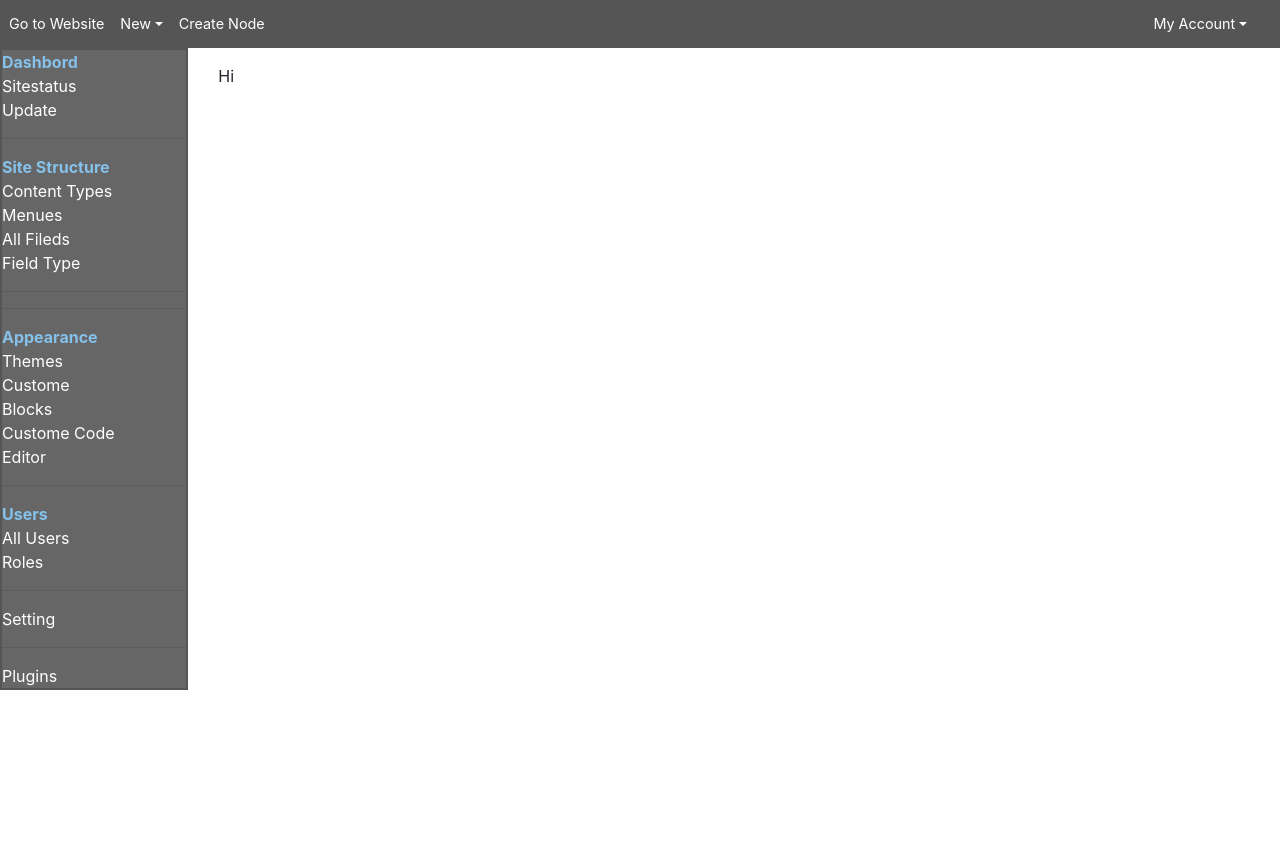
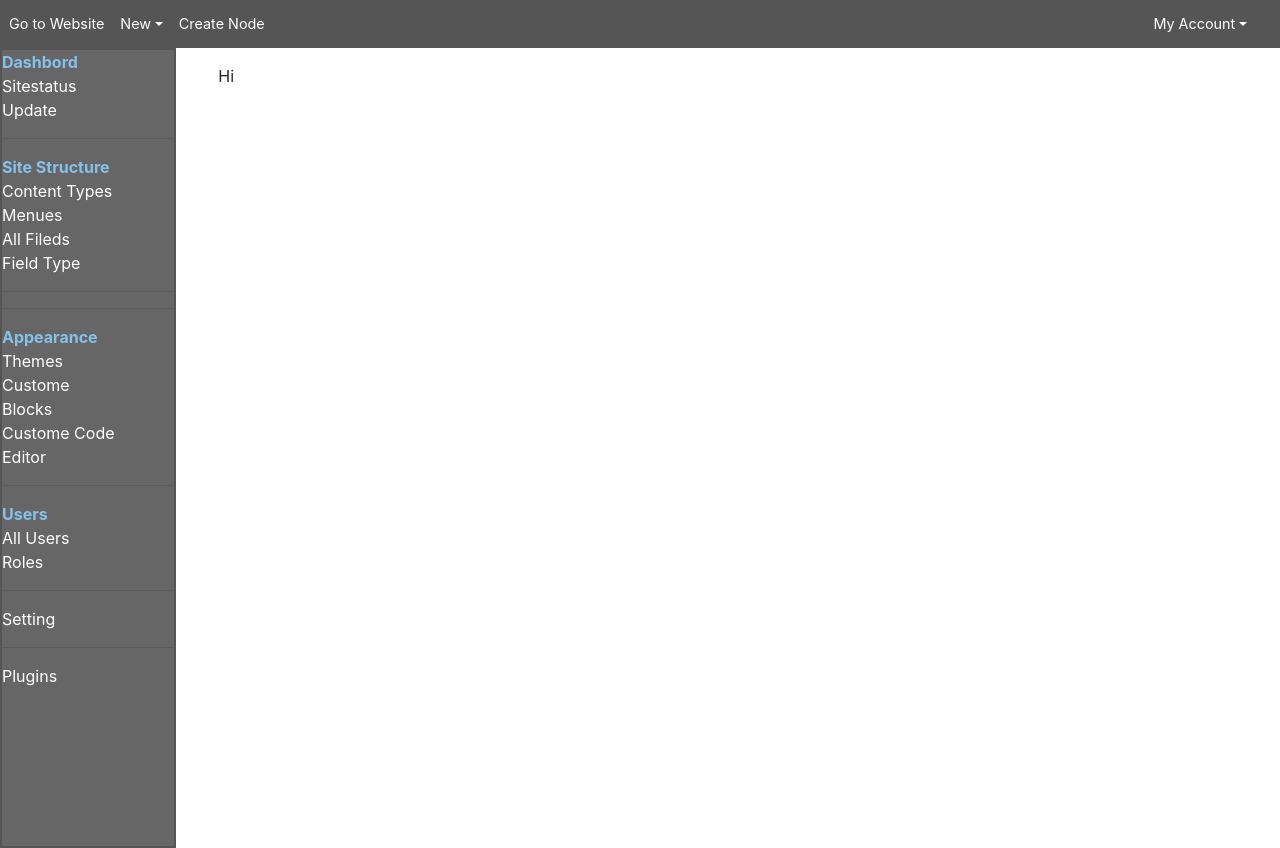
Before and after one commit to devugees/react-cms, a React (Create React App) app: page /Administration in a window 1280 px wide. Before the commit the page ends 800 px from the top, so only its background shows below. Built offline with nearby package versions, Linux system fonts and the light colour scheme.

Commit message:
change the width of dashBoard

```diff
--- a/src/components/Administration/dashBoard/dashBoard.css
+++ b/src/components/Administration/dashBoard/dashBoard.css
@@ -1,7 +1,7 @@
 .style {
   margin: 0;
-  height: 100%;
-  width: auto;
+  height: 100vh;
+  width: 11rem;
   border: 2px solid #555;
   font-size: 16px;
   background-color: #666;
```
